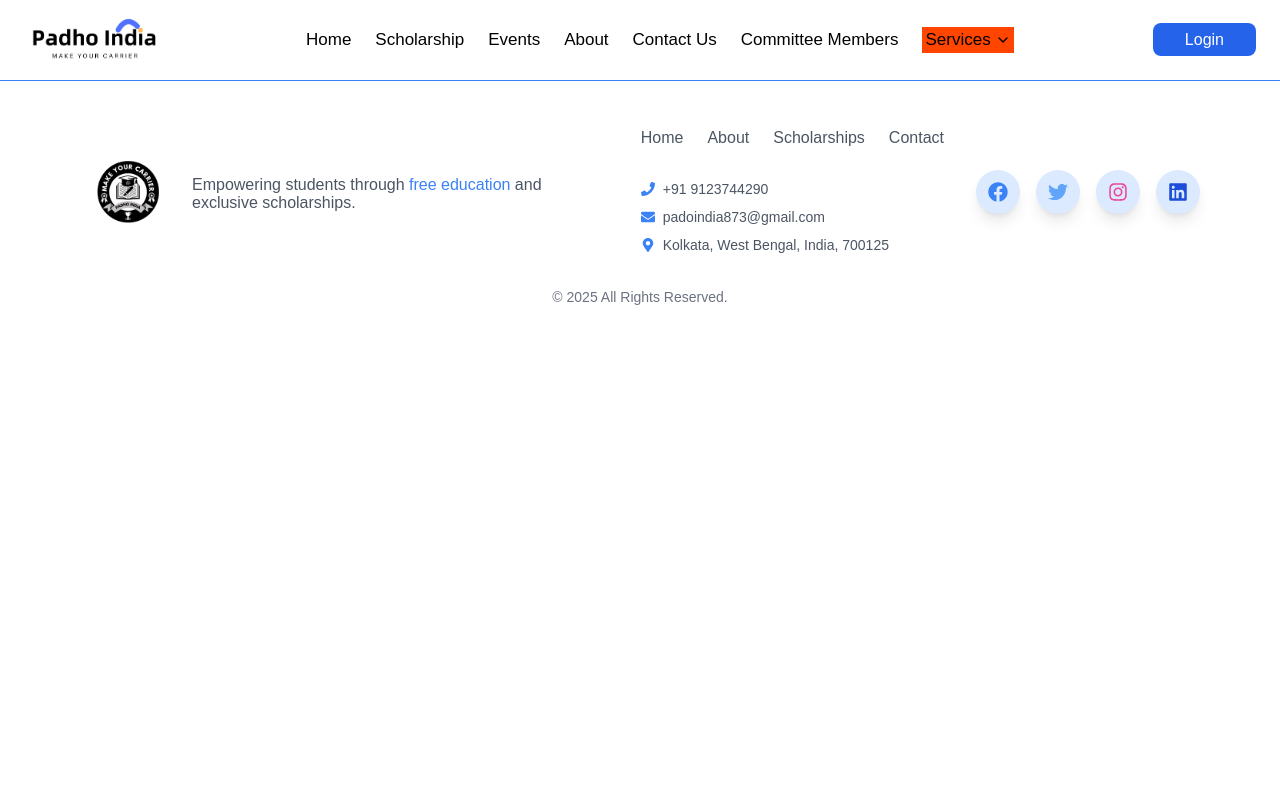
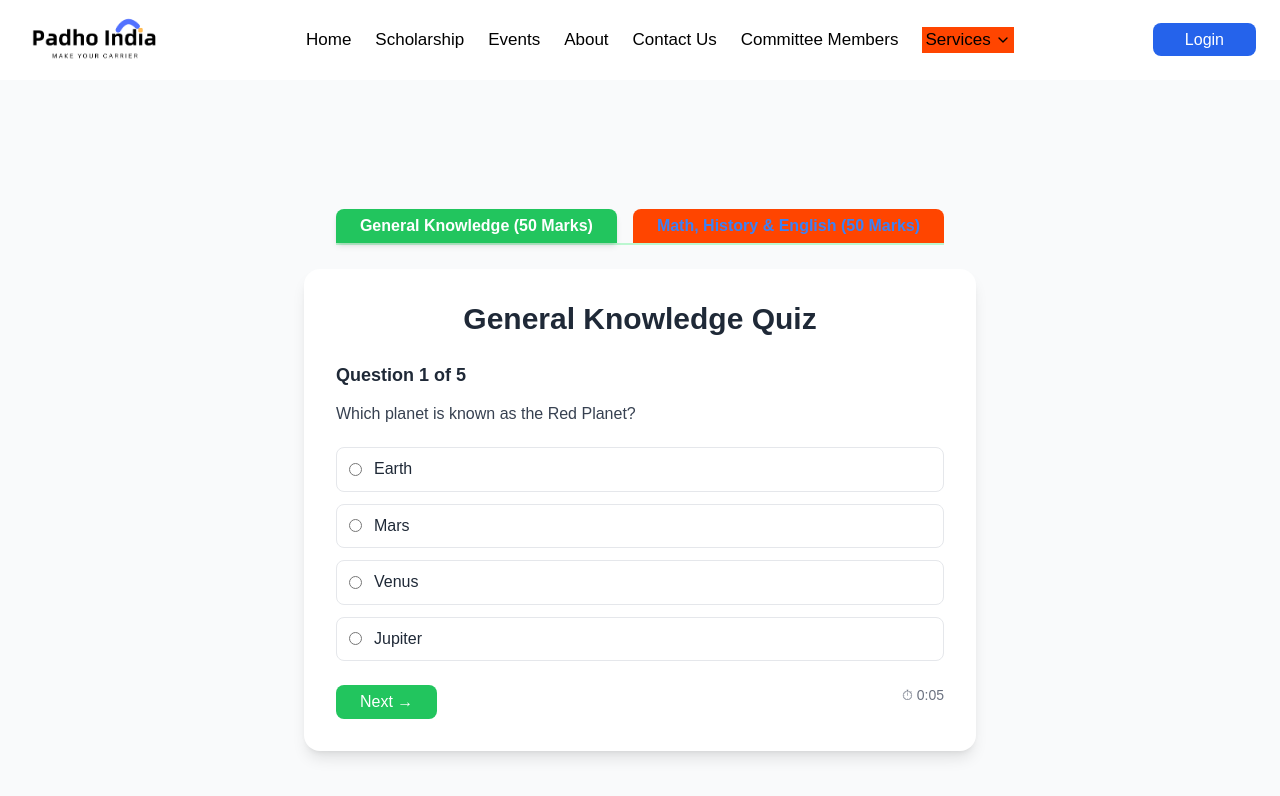
Before and after one commit to padoindia873-hub/Scholarship-National-Cup, a React (Vite) app: page /DemoQuestions in a window 1280 px wide. Shown: the top 796 px of the page. Built offline with nearby package versions, Linux system fonts and the light colour scheme.

Commit message:
first comss4dwfsjadddk

```diff
--- a/src/App.jsx
+++ b/src/App.jsx
@@ -32,6 +32,7 @@ import LegalSupport from "./pages/LegalSupport";
 import MotivationalAndInspiringClasses from "./pages/MotivationalAndInspiringClasses";
 import GetCompetitionExam from "./pages/GetCompetitionExam"
 import ScholarshipCupFlow from "./components/common/ScholarshipCupFlow";
+import DemoQuestions from "./pages/DemoQuestions";
 
 
 const Home = lazy(() => import("./pages/Home"));
@@ -94,6 +95,7 @@ const AppContent = () => {
 
           <Route path="/GetMemberShipCard" element={<GetMemberShipCard />} />
                     <Route path="/GetCompetitionExam" element={<GetCompetitionExam />} />
+                    <Route path="/DemoQuestions" element={<DemoQuestions/>} />
 
 
           <Route path="/topcandidatelist" element={<TopCandidateList />} />
--- a/src/components/common/Hero.jsx
+++ b/src/components/common/Hero.jsx
@@ -53,10 +53,10 @@ const Hero = () => {
             {/* Call to Action Buttons */}
             <div className="mt-10 text-[100px] flex flex-col sm:flex-row justify-center items-center gap-4 w-full">
               <Link
-                to="/register"
+                to="/DemoQuestions"
                 className="text-black bg-yellow-400 text-base sm:text-lg md:text-2xl font-semibold px-6 py-3 rounded-md shadow-lg transition transform hover:scale-105 animate-blinkYellow w-[80%] sm:w-auto text-center"
               >
-                Registration Now Open
+                Demo Question
               </Link>
 
               <Link
--- /dev/null
+++ b/src/pages/DemoQuestions.jsx
@@ -0,0 +1,263 @@
+import React, { useState, useEffect } from "react";
+
+// -------------------------
+// 🧠 General Knowledge Questions (50 max)
+// -------------------------
+const gkQuestions = [
+  {
+    id: 1,
+    question: "Which planet is known as the Red Planet?",
+    options: ["Earth", "Mars", "Venus", "Jupiter"],
+    answer: "Mars",
+  },
+  {
+    id: 2,
+    question: "Which is the largest ocean on Earth?",
+    options: [
+      "Atlantic Ocean",
+      "Indian Ocean",
+      "Pacific Ocean",
+      "Arctic Ocean",
+    ],
+    answer: "Pacific Ocean",
+  },
+  {
+    id: 3,
+    question: "Who wrote the National Anthem of India?",
+    options: [
+      "Rabindranath Tagore",
+      "Bankim Chandra Chatterjee",
+      "Mahatma Gandhi",
+      "Subhash Chandra Bose",
+    ],
+    answer: "Rabindranath Tagore",
+  },
+  {
+    id: 4,
+    question: "What is the capital of Australia?",
+    options: ["Sydney", "Melbourne", "Canberra", "Perth"],
+    answer: "Canberra",
+  },
+  {
+    id: 5,
+    question: "Which gas is most abundant in Earth's atmosphere?",
+    options: ["Oxygen", "Carbon Dioxide", "Nitrogen", "Hydrogen"],
+    answer: "Nitrogen",
+  },
+];
+
+// -------------------------
+// 📚 Academic (Math + History + English) Questions (50 max)
+// -------------------------
+const academicQuestions = [
+  {
+    id: 1,
+    question: "What is 12 × 8?",
+    options: ["86", "88", "94", "96"],
+    answer: "96",
+  },
+  {
+    id: 2,
+    question: "Who is known as the father of History?",
+    options: ["Plato", "Herodotus", "Aristotle", "Socrates"],
+    answer: "Herodotus",
+  },
+  {
+    id: 3,
+    question: "Identify the correct spelling:",
+    options: ["Enviroment", "Envirnment", "Environment", "Environmant"],
+    answer: "Environment",
+  },
+  {
+    id: 4,
+    question: "Solve: 15 + 9 ÷ 3 × 2 = ?",
+    options: ["28", "21", "27", "20"],
+    answer: "21",
+  },
+  {
+    id: 5,
+    question: "Which year did World War II end?",
+    options: ["1942", "1945", "1939", "1950"],
+    answer: "1945",
+  },
+];
+
+// -------------------------
+// ⚡ Quiz Component
+// -------------------------
+const DemoQuestions = () => {
+  const [activeTab, setActiveTab] = useState("GK");
+  const [current, setCurrent] = useState(0);
+  const [score, setScore] = useState(0);
+  const [selected, setSelected] = useState(null);
+  const [showResult, setShowResult] = useState(false);
+  const [time, setTime] = useState(0);
+
+  const questions = activeTab === "GK" ? gkQuestions : academicQuestions;
+
+  // Timer
+  useEffect(() => {
+    const timer = setInterval(() => setTime((t) => t + 1), 1000);
+    return () => clearInterval(timer);
+  }, []);
+
+  const handleNext = () => {
+    if (selected) {
+      if (selected === questions[current].answer) {
+        setScore((prev) => prev + 1);
+      }
+      setSelected(null);
+      if (current + 1 < questions.length) {
+        setCurrent((prev) => prev + 1);
+      } else {
+        setShowResult(true);
+      }
+    } else {
+      alert("Please select an answer before continuing!");
+    }
+  };
+
+  const handleRestart = () => {
+    setCurrent(0);
+    setScore(0);
+    setSelected(null);
+    setShowResult(false);
+    setTime(0);
+  };
+
+  const handleTabChange = (tab) => {
+    setActiveTab(tab);
+    handleRestart();
+  };
+
+  const minutes = Math.floor(time / 60);
+  const seconds = time % 60;
+
+  return (
+    <div className="flex flex-col items-center justify-center min-h-screen bg-gray-50 text-gray-800 px-4 py-10">
+      {/* Header Tabs */}
+      <div className="flex space-x-4 mb-6 border-b-2 border-green-200">
+        {/* GK Tab */}
+        <button
+          onClick={() => handleTabChange("GK")}
+          className={`px-6 py-2 font-semibold rounded-t-lg transition-all duration-300 ${
+            activeTab === "GK"
+              ? "border-b-4 border-green-500 text-white bg-green-500 shadow-md"
+              : "text-blue-500 hover:text-blue-600 hover:bg-blue-50 border-b-4 border-transparent"
+          }`}
+        >
+          General Knowledge (50 Marks)
+        </button>
+
+        {/* Academic Tab */}
+        <button
+          onClick={() => handleTabChange("Academic")}
+          className={`px-6 py-2 font-semibold rounded-t-lg transition-all duration-300 ${
+            activeTab === "Academic"
+              ? "border-b-4 border-green-500 text-white bg-green-500 shadow-md"
+              : "text-blue-500 hover:text-blue-600 hover:bg-blue-50 border-b-4 border-transparent"
+          }`}
+        >
+          Math, History & English (50 Marks)
+        </button>
+      </div>
+
+      {/* Quiz Section */}
+      {!showResult ? (
+        <div className="w-full max-w-2xl bg-white rounded-2xl shadow-lg p-8">
+          <h1 className="text-3xl font-bold text-center mb-6">
+            {activeTab === "GK"
+              ? "General Knowledge Quiz"
+              : "Math, History & English Quiz"}
+          </h1>
+          <h2 className="text-lg font-semibold mb-4">
+            Question {current + 1} of {questions.length}
+          </h2>
+          <p className="text-gray-700 mb-6">{questions[current].question}</p>
+
+          <div className="space-y-3">
+            {questions[current].options.map((opt, index) => (
+              <label
+                key={index}
+                className={`flex items-center p-3 border rounded-lg cursor-pointer transition-all ${
+                  selected === opt
+                    ? "border-green-500 bg-green-50"
+                    : "border-gray-200 hover:bg-gray-100"
+                }`}
+              >
+                <input
+                  type="radio"
+                  name="option"
+                  value={opt}
+                  checked={selected === opt}
+                  onChange={() => setSelected(opt)}
+                  className="mr-3 accent-green-500"
+                />
+                {opt}
+              </label>
+            ))}
+          </div>
+
+          <div className="flex justify-between items-center mt-6">
+            <button
+              onClick={handleNext}
+              className="bg-green-500 text-white px-6 py-2 rounded-lg hover:bg-green-600 transition"
+            >
+              {current + 1 === questions.length ? "Finish" : "Next →"}
+            </button>
+            <p className="text-sm text-gray-500">
+              ⏱ {minutes}:{seconds.toString().padStart(2, "0")}
+            </p>
+          </div>
+        </div>
+      ) : (
+        <div className="w-full max-w-lg bg-white rounded-2xl shadow-lg p-8 text-center">
+          <h1 className="text-3xl font-bold mb-4">
+            {activeTab === "GK"
+              ? "General Knowledge Result"
+              : "Math, History & English Result"}
+          </h1>
+          <h2 className="text-xl font-semibold mb-2">Result:</h2>
+          <p className="text-lg mb-2">
+            {score} of {questions.length}
+          </p>
+          <p className="text-2xl font-bold text-green-600 mb-4">
+            {Math.round((score / questions.length) * 100)}%
+          </p>
+          <p className="text-gray-500 mb-6">
+            {score < questions.length / 2
+              ? "You must study much harder!"
+              : "Excellent work!"}
+          </p>
+          <p className="text-gray-400 mb-6">
+            Time Spent: {minutes}:{seconds.toString().padStart(2, "0")}
+          </p>
+          <div className="flex justify-center gap-3">
+            <button
+              onClick={() => alert("Feature coming soon!")}
+              className="bg-blue-500 text-white px-4 py-2 rounded-lg hover:bg-blue-600"
+            >
+              Check Answers
+            </button>
+            <button
+              onClick={handleRestart}
+              className="bg-blue-500 text-white px-4 py-2 rounded-lg hover:bg-blue-600"
+            >
+              Try Again
+            </button>
+            <button
+              onClick={() =>
+                handleTabChange(activeTab === "GK" ? "Academic" : "GK")
+              }
+              className="bg-blue-500 text-white px-4 py-2 rounded-lg hover:bg-blue-600"
+            >
+              Back to Tabs
+            </button>
+          </div>
+        </div>
+      )}
+    </div>
+  );
+};
+
+export default DemoQuestions;
```
